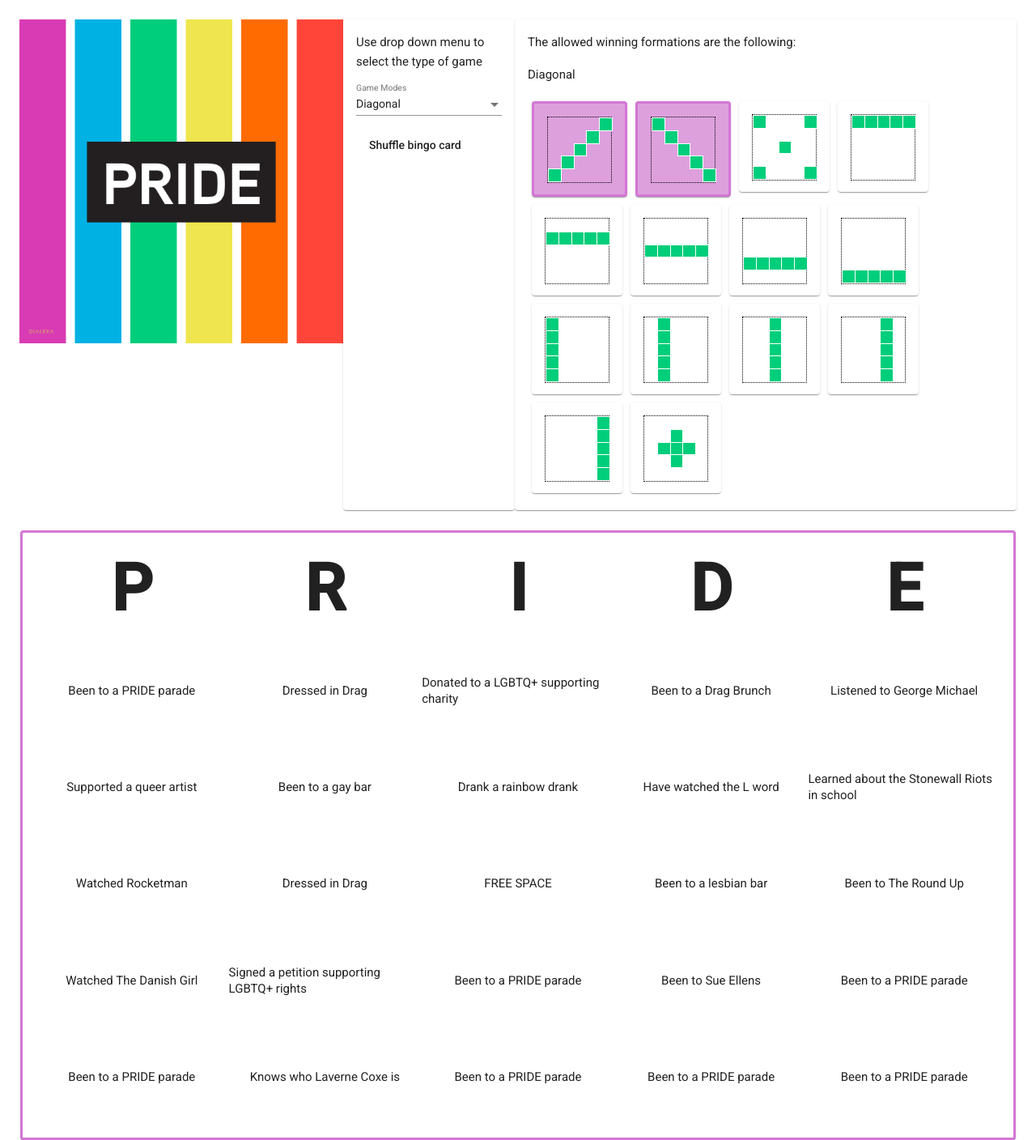
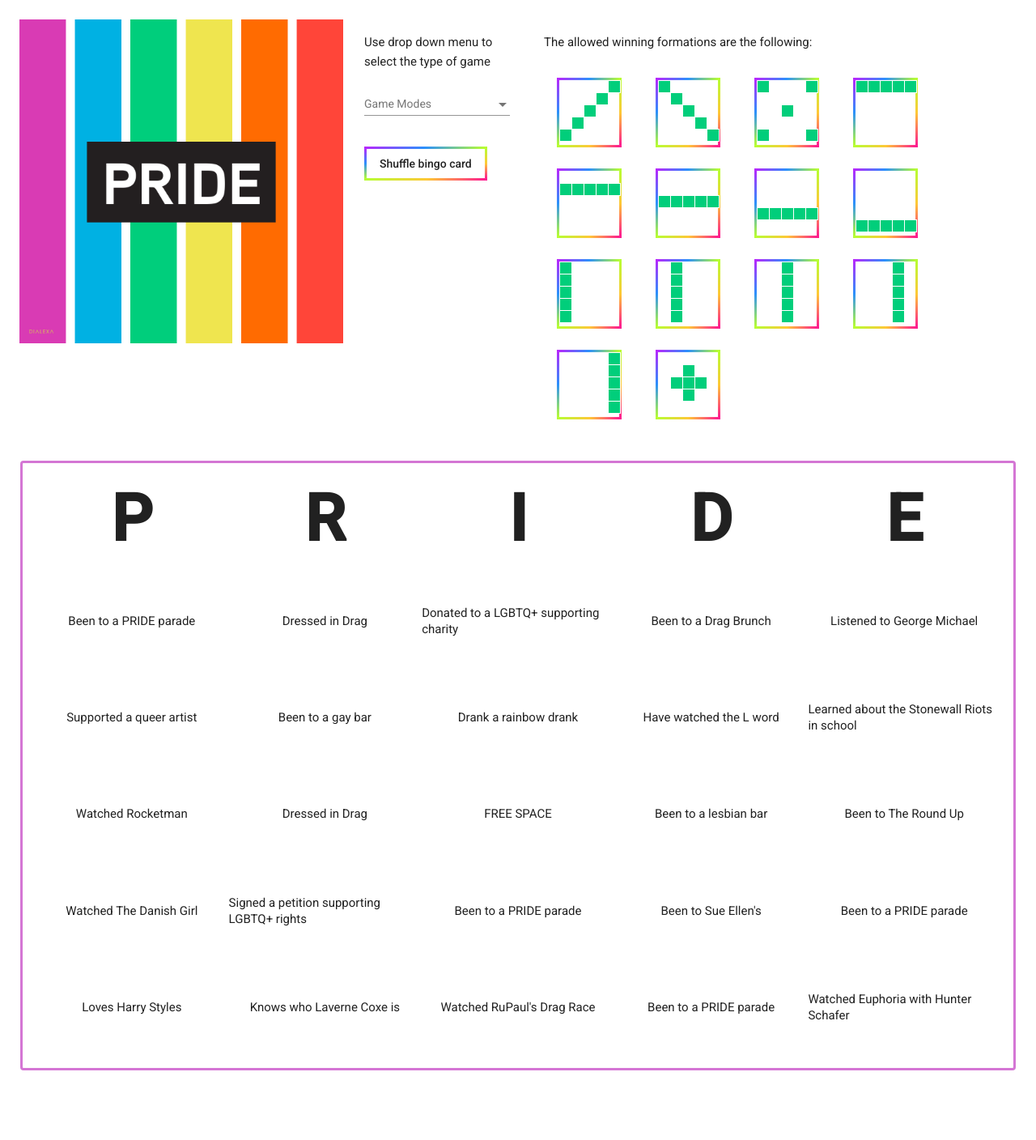
Before and after one commit to gracejansen227/pride_bingo, an Angular app: page / in a window 1280 px wide. Shown: the whole page at 81% size. After the commit the page ends 1322 px from the top, so only its background shows below. Built offline with nearby package versions, Linux system fonts and the light colour scheme.

Commit message:
Kinda fixed the binding of game type to winning check,something is still fucked

```diff
--- a/src/app/app.component.html
+++ b/src/app/app.component.html
@@ -5,7 +5,7 @@
     <h4>Use drop down menu to select the type of game</h4>
     <mat-form-field>
       <mat-label>Game Modes</mat-label>
-      <mat-select [(ngModel)]="selectedGame" name="gameType" (ngModelChange)="selectGameMode(selectedGame)">
+      <mat-select [(ngModel)]="selectedGame" name="gameType" (ngModelChange)="selectGameMode(selectedGame)" multiple>
         <mat-option
         *ngFor="let name of gameModes"
         [value]="name">{{name}}</mat-option>
@@ -15,9 +15,9 @@
   </mat-card>
   <mat-card>
     <h4>The allowed winning formations are the following:</h4>
-    <h4 *ngIf="selectedGame">{{selectedGame}}</h4>
+    <h4 *ngIf="selectedGame">{{selectedGame}} </h4>
     <div class="mini_board_container">
-    <mat-card class="mini_board" *ngFor="let type of selectedGameGrid" [ngClass]="type.name == selectedGame ? 'highlight' : ''">
+    <mat-card class="mini_board" *ngFor="let type of selectedGameGrid" [ngClass]="selectedGame.includes(type.name) ? 'highlight' : ''">
       <mat-grid-list cols="5" rowHeight="1:1">
         <mat-grid-tile
           class="mini_board_smol_box"
--- a/src/app/app.component.scss
+++ b/src/app/app.component.scss
@@ -1,3 +1,14 @@
+.mat-card:not([class*=mat-elevation-z]){
+  box-shadow: none;
+}
+.mat-select-trigger
+  .mat-select-value
+    .mat-select-arrow-wrapper
+      .mat-select-arrow {
+        color:  #b8fd33 ;
+      }
+
+
 .title {
   align-content: center;
   display: flex;
@@ -6,6 +17,21 @@
   h1 {
     font-size: 36px;
     text-align: center;
+  }
+
+  mat-card {
+    margin: 0 10px 0 0;
+
+  }
+
+  mat-form-field, button {
+    margin-bottom: 20px;
+  }
+
+  button {
+    border: 3px solid transparent;
+    border-image: linear-gradient(to bottom right, #b827fc 0%, #2c90fc 25%, #b8fd33 50%, #fec837 75%, #fd1892 100%);
+    border-image-slice: 1;
   }
 }
 
@@ -17,8 +43,7 @@
 img {
   max-height: 400px;
   display: block;
-  // margin-left: auto;
-  // margin-right: auto;
+  margin-right: 10px;
 }
 
 .mini_board_container {
@@ -42,7 +67,9 @@ img {
   }
 
   mat-grid-list {
-    border: 1px black dotted;
+    border: 3px solid transparent;
+    border-image: linear-gradient(to bottom right, #b827fc 0%, #2c90fc 25%, #b8fd33 50%, #fec837 75%, #fd1892 100%);
+    border-image-slice: 1;
   }
 
 }
--- a/src/app/app.component.ts
+++ b/src/app/app.component.ts
@@ -25,19 +25,19 @@ export class AppComponent implements OnInit {
   selectedGameGrid = [];
   gameModes = [];
 
-  @Input() public selectedGame: string;
+  @Input() public selectedGame: [];
 
   ngOnInit() {
     this.data = data;
     this.prideTitle = 'PRIDE'.split('');
     this.winningPositions = winningPositions;
-    this.selectedGame = winningPositions[0].name;
+    this.selectedGame = [];
     this.gameModes = [...new Set(this.winningPositions.map((x) => x.name))];
     this.selectedGameGrid = winningPositionsWithNulls;
   }
 
-  selectGameMode(selectedGame: string) {
-    console.log('select3dGame', selectedGame);
+  selectGameMode(selectedGame: []) {
+    // console.log('selectedGame', selectedGame);
   }
 
   checkBox(i) {
@@ -54,7 +54,13 @@ export class AppComponent implements OnInit {
   }
 
   checkIfWon(arrayOfChecked) {
-    const winningGames = this.winningPositions.map((gameType) => {
+    let winningPositionsList = this.winningPositions;
+    if (this.selectedGame.length > 0) {
+      winningPositionsList = this.winningPositions.filter((game) =>
+        this.selectedGame.includes(game.name)
+      );
+    }
+    const winningGames = winningPositionsList.map((gameType) => {
       const positions = gameType.positions;
       return positions.every((position) => arrayOfChecked[position] === true);
     });
@@ -77,7 +83,6 @@ export class AppComponent implements OnInit {
   }
 
   shuffleCards(dataArray: any[]) {
-    const shuffledArray = dataArray.sort(() => Math.random() - 0.5);
-    return shuffledArray;
+    return dataArray.sort(() => Math.random() - 0.5);
   }
 }
--- a/src/data/data.ts
+++ b/src/data/data.ts
@@ -17,11 +17,11 @@ export const data = [
   'Watched The Danish Girl',
   'Signed a petition supporting LGBTQ+ rights',
   'Been to a PRIDE parade',
-  'Been to Sue Ellens',
+  `Been to Sue Ellen's`,
   'Been to a PRIDE parade',
+  'Loves Harry Styles',
+  'Knows who Laverne Coxe is',
+  `Watched RuPaul's Drag Race`,
   'Been to a PRIDE parade',
-  'Knows who Laverne Coxe is',
-  'Been to a PRIDE parade',
-  'Been to a PRIDE parade',
-  'Been to a PRIDE parade',
+  'Watched Euphoria with Hunter Schafer',
 ];
```
